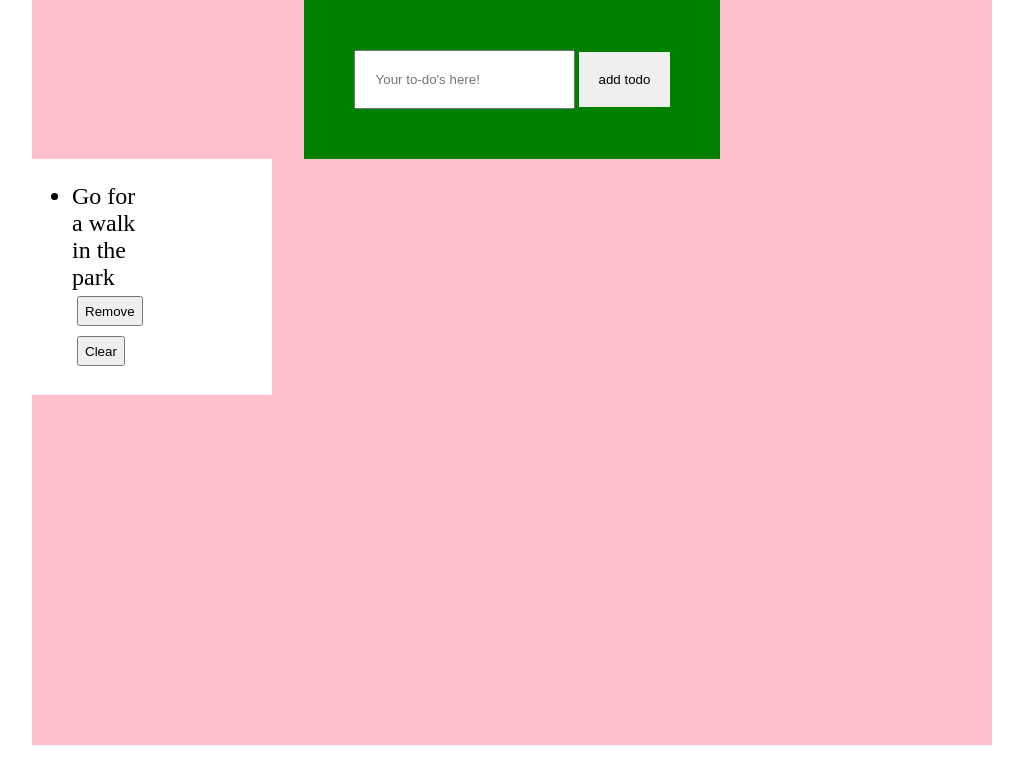
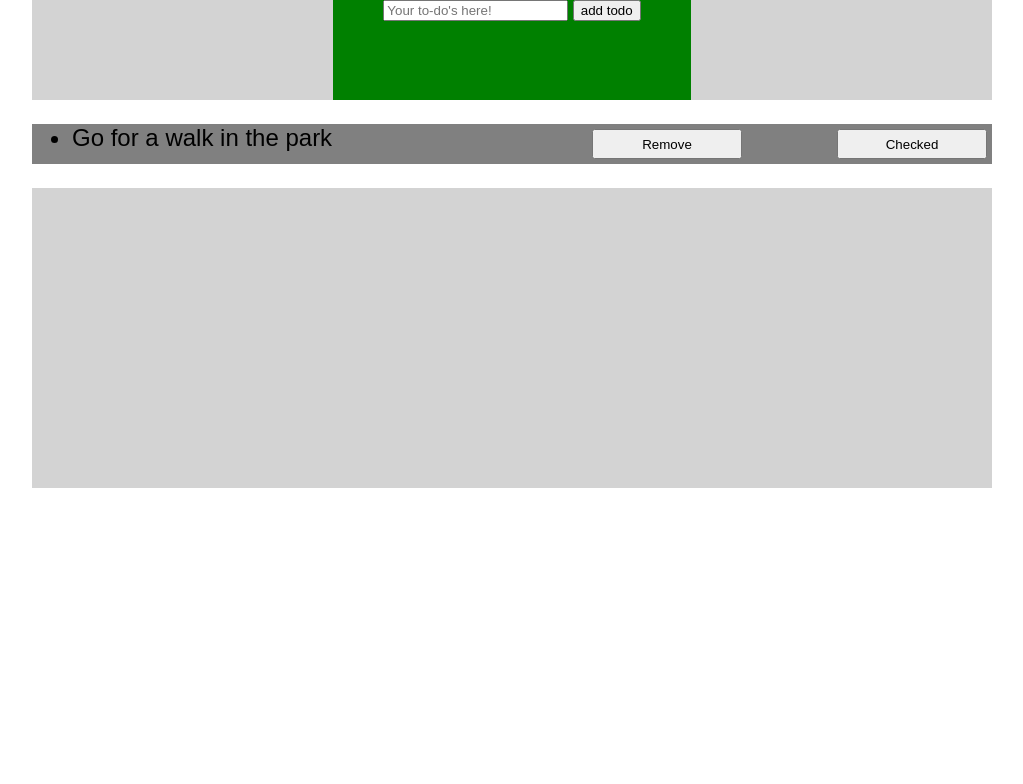
Before and after one commit to Polkagris/To-do-list, a plain HTML site: page index.html in a window 1280 px wide. Shown: the whole page, without its empty margins (128-1151 px from the left). Drawn offline with Linux system fonts and the light colour scheme.

Commit message:
sort out grid containers - not finished

```diff
--- a/app.js
+++ b/app.js
@@ -7,20 +7,32 @@ addToDo.addEventListener("click", function(){
   var textValue = document.getElementById('input-text-field').value;
     if(textValue){
       createNewToDo(textValue);
-         console.log(textValue);
     }
+      text.value = "";
 });
 
+//creating new todo to the DOM
  function createNewToDo(textValue){
+   //creating text from input
    var parentDiv = document.getElementById('todo-container');
    var originalUl = document.getElementById('list');
    var newToDo = document.createElement('ul');
    newToDo.classList.add('list');
    newToDo.innerText = textValue;
 
-   //where the new list item will go in the DOM
+  //create remove button
+  var rmvButton = document.createElement('button');
+  rmvButton.classList.add('remove');
+  rmvButton.innerHTML = "Remove";
 
+  //create checked button
+  var cheButton = document.createElement('button');
+  cheButton.classList.add('checked');
+  cheButton.innerHTML = "Checked";
+   //where the new list-item will go in the DOM
    parentDiv.insertBefore(newToDo, originalUl);
+   newToDo.appendChild(rmvButton);
+   newToDo.appendChild(cheButton);
 
 
  }
--- a/index.html
+++ b/index.html
@@ -5,24 +5,23 @@
     <title>To-do list</title>
     <!-- stylesheet,img and fonts -->
     <link rel="stylesheet" href="style.css">
+
   </head>
   <body>
     <div id="grid-container-app">
 
       <!--Header -->
       <div id="grid-container-header">
-        <div id="input-box">
           <input id="input-text-field" type="text" placeholder="Your to-do's here!">
           <button id="add-todo" type="button" name="button">add todo</button>
-        </div>
       </div>
 
       <!-- List with to-dos -->
       <div id="todo-container">
         <ul class="list">
-          <li id="list-item">Go for a walk in the park</li>
-          <button id="remove" type="button" name="button">Remove</button>
-          <button id="checked" type="button" name="button">Clear</button>
+          <li class="list-item">Go for a walk in the park</li>
+          <button class="remove" type="button" name="button">Remove</button>
+          <button class="checked" type="button" name="button">Checked</button>
         </ul>
       </div>
     </div>
--- a/style.css
+++ b/style.css
@@ -1,27 +1,31 @@
 body{
   max-width: 960px;
     margin: auto;
+    font-family: 'Montserrat', sans-serif;
 }
-
+/* container for entire app */
 #grid-container-app{
   display: grid;
   grid-template-columns: repeat(4, 1fr);
   grid-template-rows: repeat(9, minmax(50px, auto));
-  background: pink;
+  background: lightgrey;
 }
+
 #grid-container-header{
   grid-column: 1 / 5;
-  grid-row: 1 / 2;
-  align-self: end;
+  grid-row: 1 / 3;
+//  display: grid;
   justify-self: center;
-  //width: 100%;
   background: green;
-  padding: 50px;
-  margin-left: 0 auto;
+  padding: 0 50px 0 50px;
 }
+/*
 #input-box input{
+  grid-column: 1 / 5;
+  grid-row: 1 / 3;
   padding: 20px;
 }
+*/
 #input-box button{
   padding: 20px;
   border: none;
@@ -37,36 +41,43 @@ body{
 }
 */
 #todo-container{
-  //grid-column: 1 / 5;
-  //grid-row: 3 / 4;
+    grid-column: 1 / 5;
+      grid-row: auto;
   display: grid;
-  grid-template-columns: repeat(6, 1fr);
-  grid-auto-rows: repeat(auto, minmax(100px, auto));
+  //flex: 1 1 100%;
+  //grid-template-columns: 1 500px;
+  //grid-auto-rows: repeat(auto, minmax(100px, auto));
   background: white;
-  //margin: 0;
-  //align-self: center;
-  //list-style-type: none;
 }
 .list{
+  //grid-column: 1 / 5;
+  //grid-row: auto;
+  display: grid;
   font-size: 24px;
+  background: grey;
 }
-
-#list-item{
+/*
+.list-item{
   grid-column: 1 / 3;
   grid-row: 1 / 2;
   font-size: 24px;
 }
-#remove{
+*/
+.remove{
   grid-column: 3 / 4;
   grid-row: 1 / 2;
   height: 30px;
+  width: 150px;
   align-self: center;
+  justify-self: end;
   margin: 5px;
 }
-#checked{
+.checked{
   grid-column: 4 / 5;
   grid-row: 1 / 2;
   height: 30px;
+    width: 150px;
   align-self: center;
+    justify-self: end;
     margin: 5px;
 }
```
